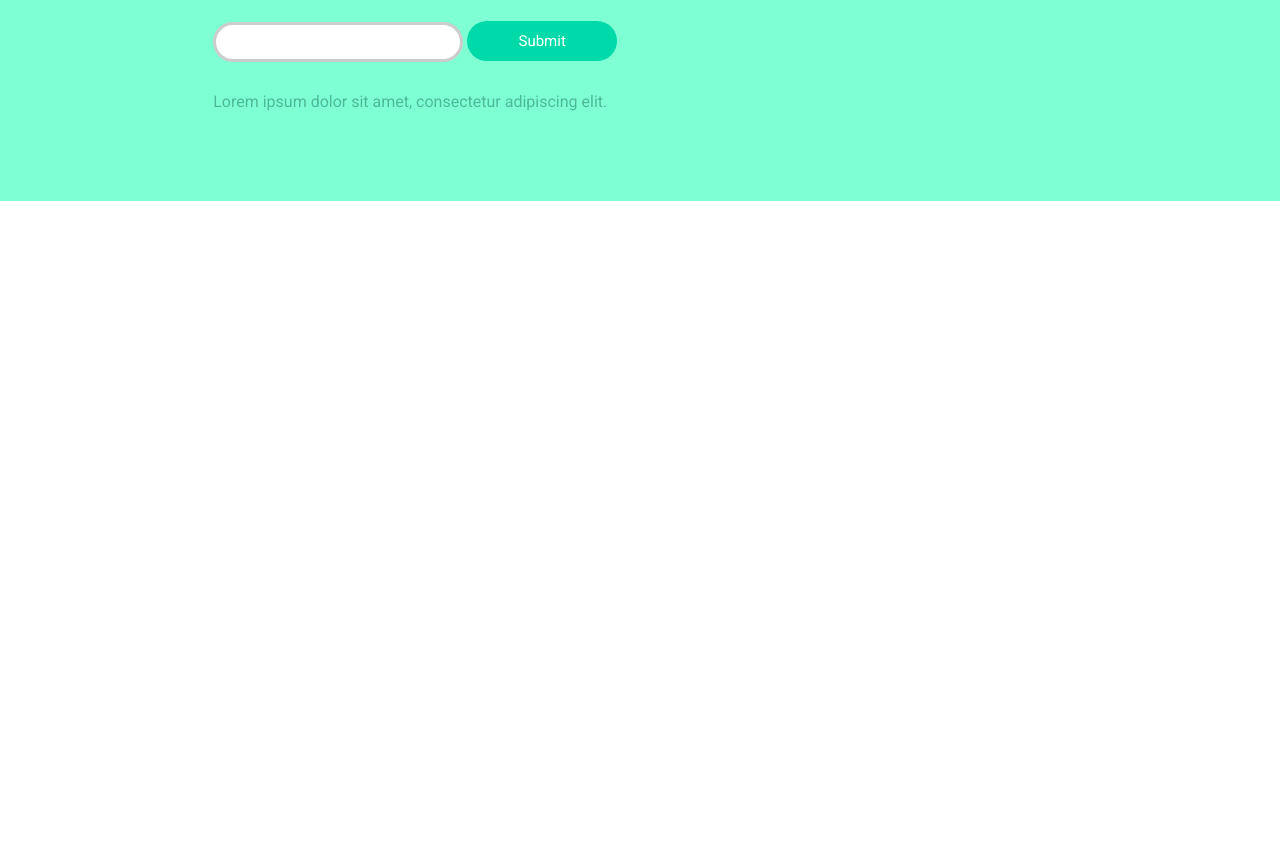
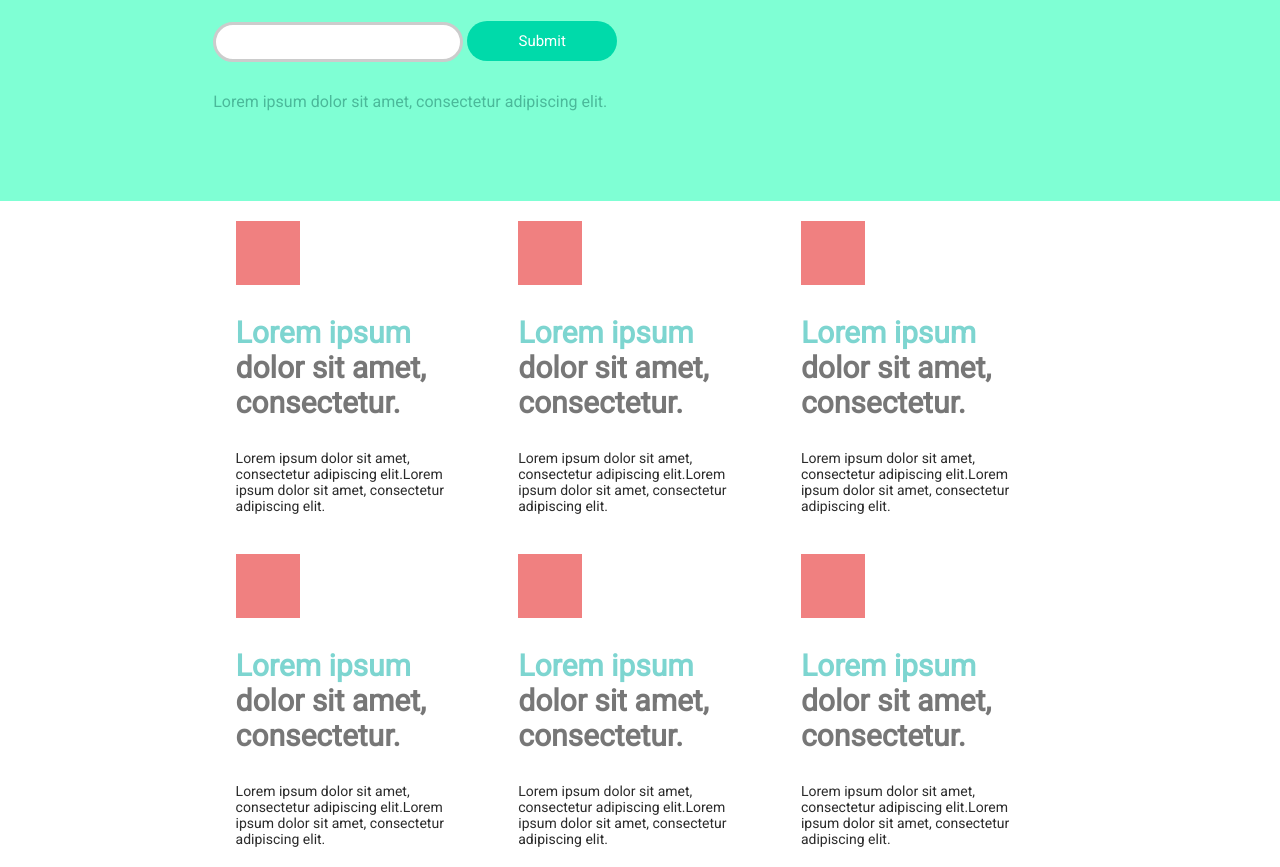
Before and after one commit to tiviniciussilvapereira/landingpage-meusorriso, a plain HTML site: page index.html in a window 1280 px wide. Shown: the part 507-1374 px from the top of the page. Before the commit the page ends 800 px from the top, so only its background shows below. Drawn offline with nearby package versions, Linux system fonts and the light colour scheme.

Commit message:
estruturando a section diferenciais com display flex e wrap

```diff
--- a/css/style.css
+++ b/css/style.css
@@ -133,8 +133,10 @@ li.selected > span{
 .right-content{
     float: left;
     width: 50%;
-    padding: 0 40px;
+    padding-left: 40px;
+
 }
+
 .right-content .img{
     float: left;
     width: 160px;
@@ -143,3 +145,35 @@ li.selected > span{
     background-color: black;
     margin: 3px;
 }
+
+.diferencial-wrapper{
+    display: flex;
+    flex-wrap: wrap;
+}
+
+.img-dif{
+    width: 64px;
+    height: 64px;
+    background-color: lightcoral;
+    margin-bottom: 15px;
+}
+
+.diferencial-single{
+    width: 33.3%;
+    padding: 20px;
+}
+
+.diferencial-single h2{
+    font-size: 30px;
+    color: #777777;
+    margin: 30px 0;
+}
+
+.diferencial-single h2 > b{
+    color: #7dd5d0;
+}
+
+.diferencial-single p{
+    font-size: 14px;
+    color: #2b2b2b;
+}
--- a/index.html
+++ b/index.html
@@ -16,10 +16,10 @@
                 <div class="logo"></div>
                 <nav>
                     <ul>
-                        <li class="selected"><span></span><a href="">Invisalign</a></li>
-                        <li><span></span><a href="">Benefícios</a></li>
-                        <li><span></span><a href="">Serve pra mim?</a></li>
-                        <li><span></span><a href="">Contato</a></li>
+                        <li class="selected"><span></span><a href="#">Invisalign</a></li>
+                        <li><span></span><a href="#">Benefícios</a></li>
+                        <li><span></span><a href="#">Serve pra mim?</a></li>
+                        <li><span></span><a href="#">Contato</a></li>
                     </ul>
                 </nav>
                 <div class="telefone">
@@ -35,7 +35,7 @@
                         Lorem ipsum dolor sit amet, consectetur adipiscing elit. Maecenas a vestibulum est. Fusce tincidunt, enim id bibendum feugiat, neque dui pulvinar mi.
                     </h2>
                     <p>
-                        <b>Lorem ipsum</b>  dolor sit amet, consectetur adipiscing elit. Maecenas a vestibulum est. <b>Fusce tincidunt</b> enim id bibendum feugiat, neque dui pulvinar mi, vel vehicula odio leo et metus.
+                        <b>Lorem ipsum</b> dolor sit amet, consectetur adipiscing elit. Maecenas a vestibulum est. <b>Fusce tincidunt</b> enim id bibendum feugiat, neque dui pulvinar mi, vel vehicula odio leo et metus.
                     </p>
                     <form>
                         <input type="email" name="email">
@@ -51,11 +51,48 @@
                     <div class="img"></div>
                     <div class="clear"></div>
                 </div>
-
                 <div class="clear"></div>
             </div>
         </div>
     </section>
+
+    <section class="diferenciais">
+        <div class="container">
+            <div class="diferencial-wrapper">
+                <div class="diferencial-single">
+                    <div class="img-dif"></div>
+                    <h2><b>Lorem ipsum</b> dolor sit amet, consectetur.</h2>
+                    <p>Lorem ipsum dolor sit amet, consectetur adipiscing elit.Lorem ipsum dolor sit amet, consectetur adipiscing elit.</p>
+                </div>
+                <div class="diferencial-single">
+                    <div class="img-dif"></div>
+                    <h2><b>Lorem ipsum</b> dolor sit amet, consectetur.</h2>
+                    <p>Lorem ipsum dolor sit amet, consectetur adipiscing elit.Lorem ipsum dolor sit amet, consectetur adipiscing elit.</p>
+                </div>
+                <div class="diferencial-single">
+                    <div class="img-dif"></div>
+                    <h2><b>Lorem ipsum</b> dolor sit amet, consectetur.</h2>
+                    <p>Lorem ipsum dolor sit amet, consectetur adipiscing elit.Lorem ipsum dolor sit amet, consectetur adipiscing elit.</p>
+                </div>
+                <div class="diferencial-single">
+                    <div class="img-dif"></div>
+                    <h2><b>Lorem ipsum</b> dolor sit amet, consectetur.</h2>
+                    <p>Lorem ipsum dolor sit amet, consectetur adipiscing elit.Lorem ipsum dolor sit amet, consectetur adipiscing elit.</p>
+                </div>
+                <div class="diferencial-single">
+                    <div class="img-dif"></div>
+                    <h2><b>Lorem ipsum</b> dolor sit amet, consectetur.</h2>
+                    <p>Lorem ipsum dolor sit amet, consectetur adipiscing elit.Lorem ipsum dolor sit amet, consectetur adipiscing elit.</p>
+                </div>
+                <div class="diferencial-single">
+                    <div class="img-dif"></div>
+                    <h2><b>Lorem ipsum</b> dolor sit amet, consectetur.</h2>
+                    <p>Lorem ipsum dolor sit amet, consectetur adipiscing elit.Lorem ipsum dolor sit amet, consectetur adipiscing elit.</p>
+                </div>
+            </div>
+        </div>
+    </section>
+
     <script src="https://ajax.googleapis.com/ajax/libs/jquery/3.5.1/jquery.min.js"></script>
     <script>
         $('nav a').hover(function(){
```
